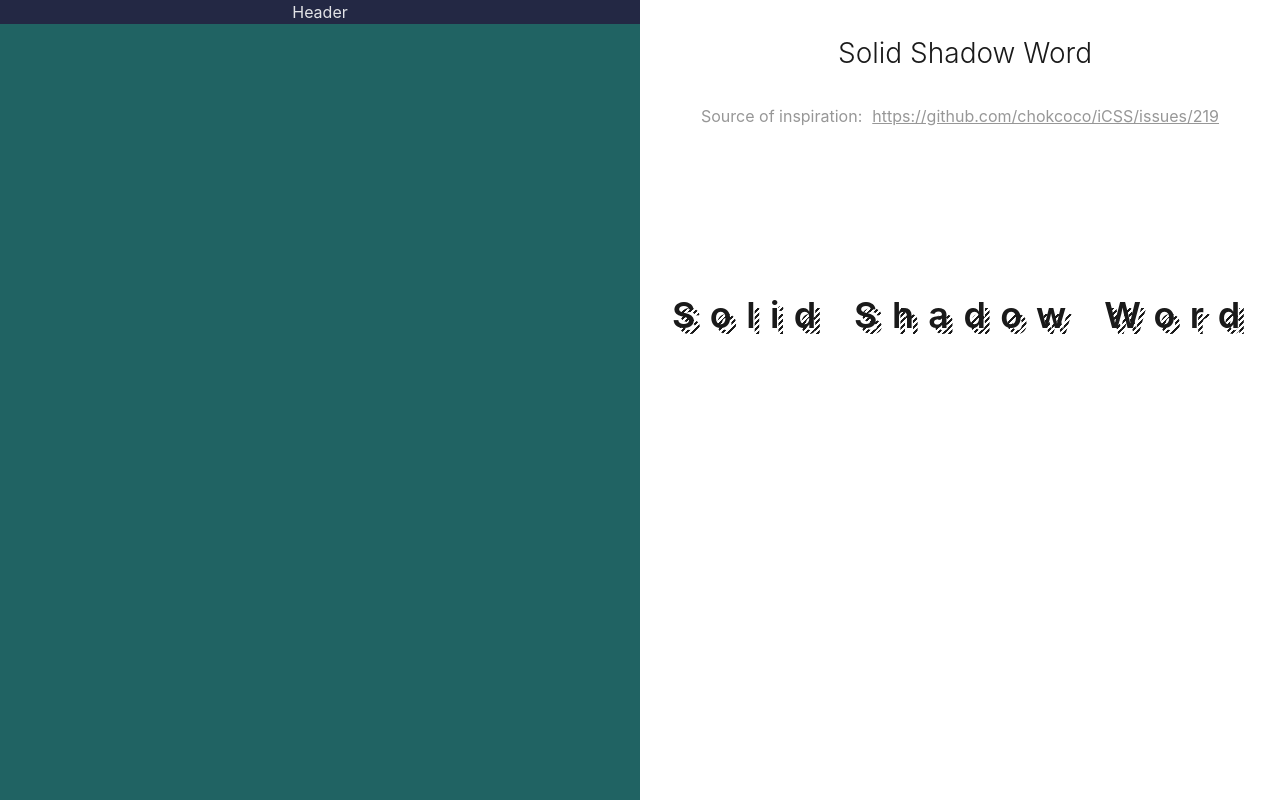
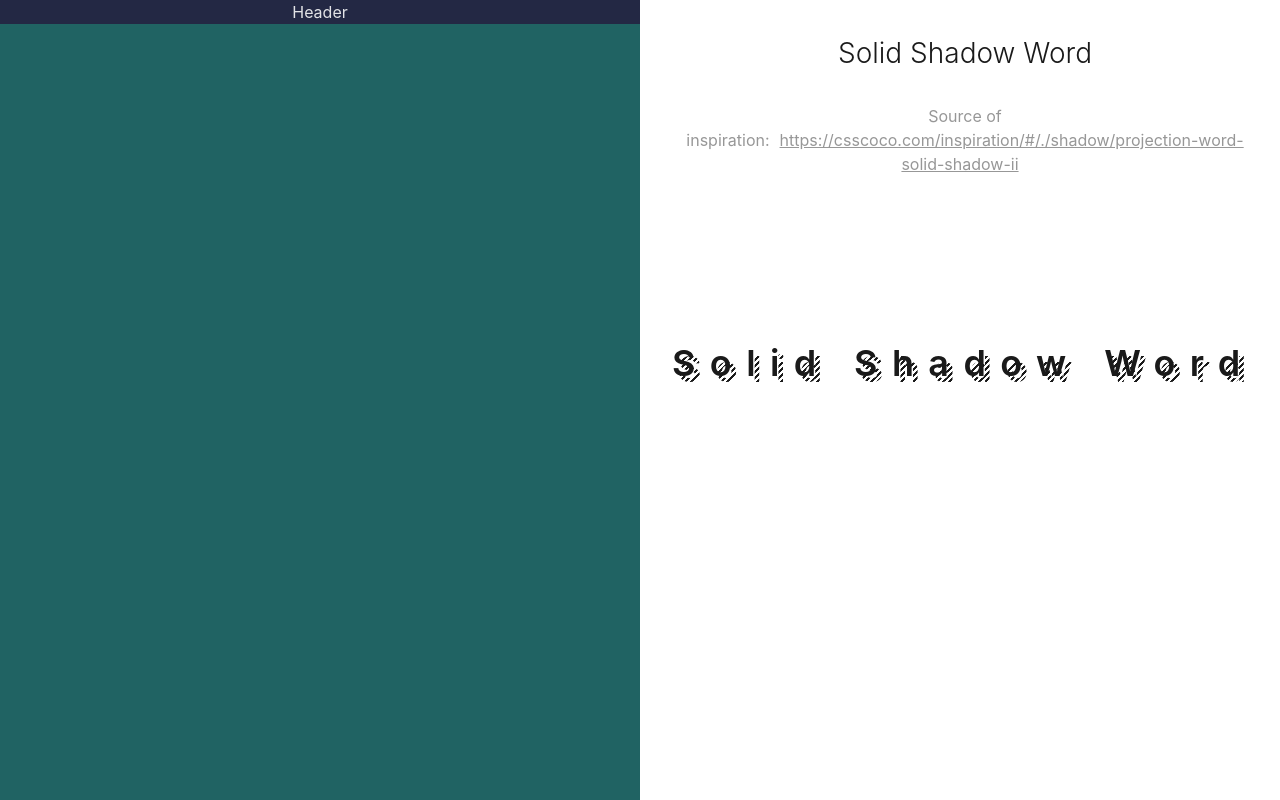
Before and after one commit to bzpen/interesting-css, a React (Vite) app: page / in a window 1280 px wide. Built offline with nearby package versions, Linux system fonts and the light colour scheme.

Commit message:
fix: 修改跳转链接

```diff
--- a/src/components/preview-panel/PreviewPanel.tsx
+++ b/src/components/preview-panel/PreviewPanel.tsx
@@ -7,8 +7,8 @@ const PreviewPanel = () => {
             <div className={styles.title}>Solid Shadow Word</div>
             <div className={styles.inspiration_origin}>
                 <span>Source of inspiration:</span>
-                <a href='https://github.com/chokcoco/iCSS/issues/219' target='_blank'>
-                    https://github.com/chokcoco/iCSS/issues/219
+                <a href='https://csscoco.com/inspiration/#/./shadow/projection-word-solid-shadow-ii' target='_blank'>
+                    https://csscoco.com/inspiration/#/./shadow/projection-word-solid-shadow-ii
                 </a>
             </div>
             <div className={styles.preview_box}>
```
